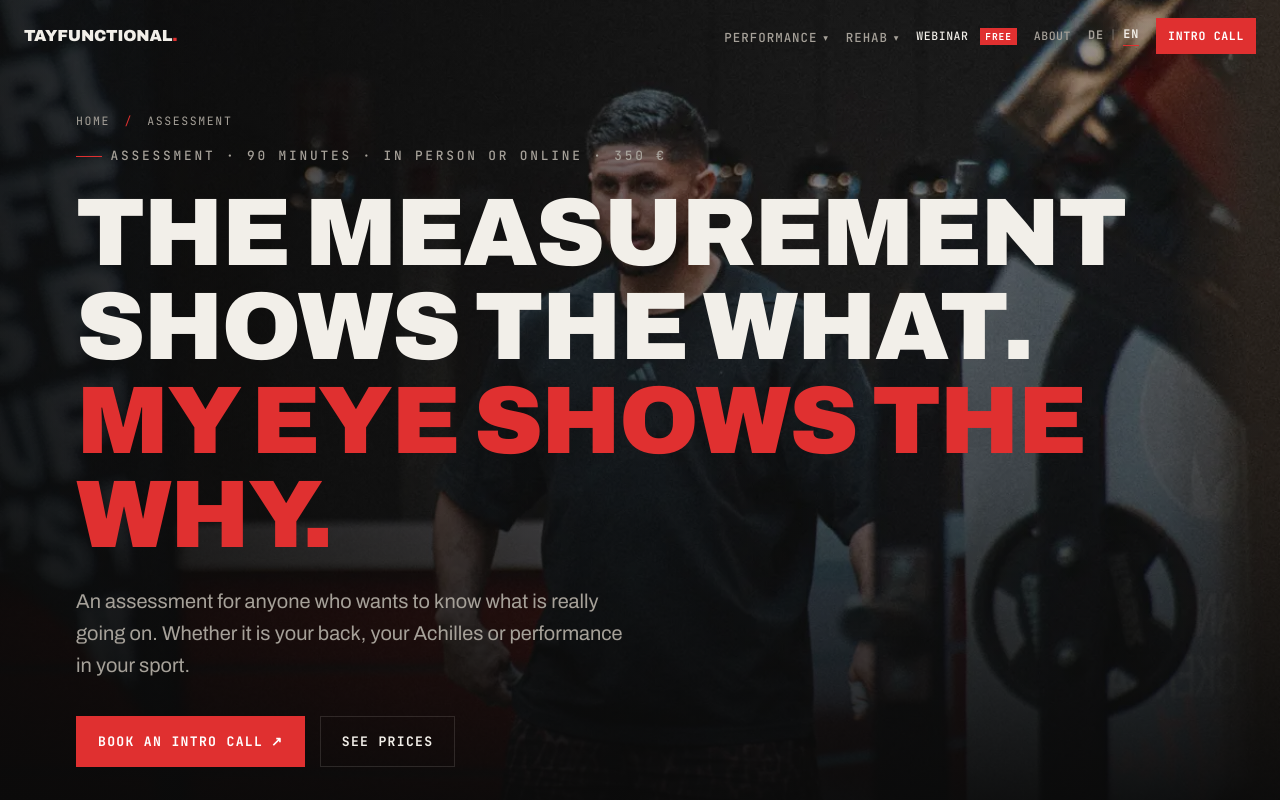
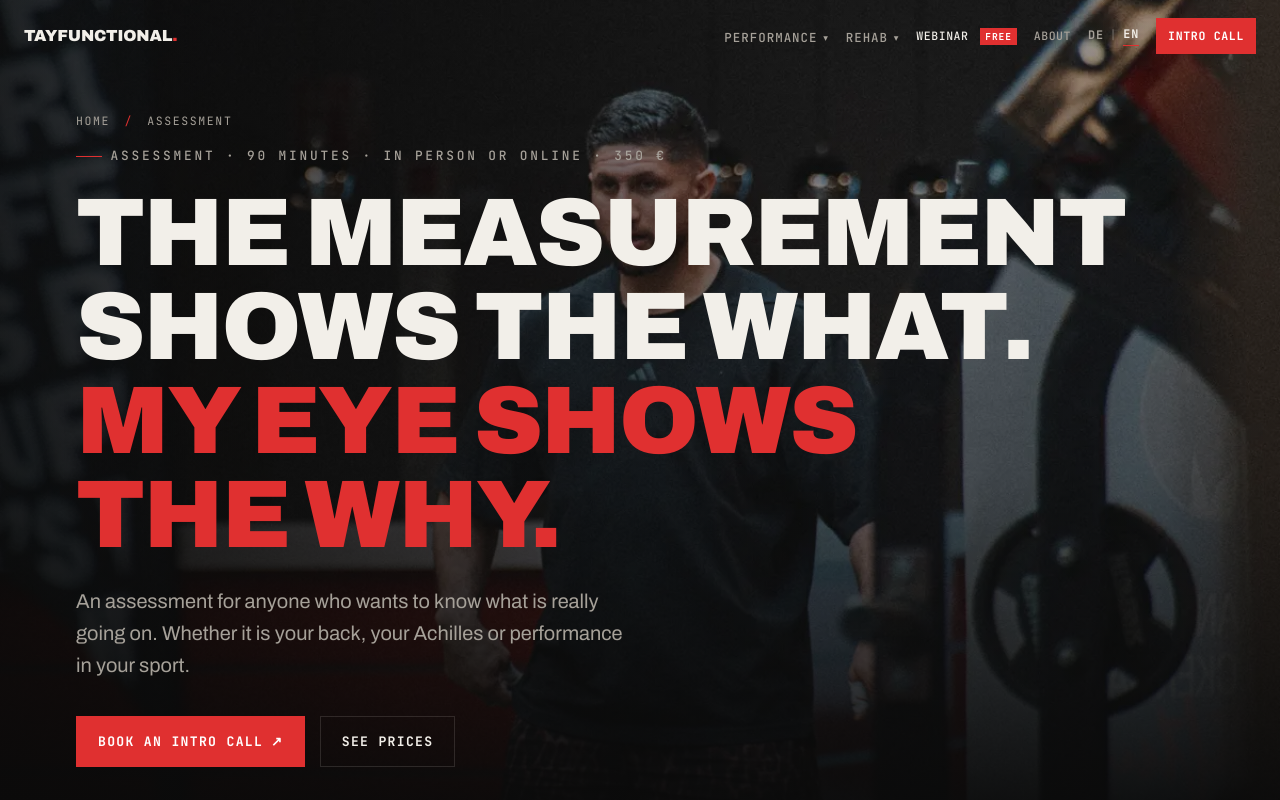
Before and after one commit to tayfunctional/tayfunctional.github.io, a plain HTML site: page en/assessment.html in a window 1280 px wide. Shown: the top 800 px of the page. Drawn offline with Linux system fonts and the light colour scheme.

Commit message:
Assessment: zweiter Satz der Überschrift ebenfalls ausbalanciert
Co-Authored-By: Claude Opus 5.5 <noreply@anthropic.com>
Claude-Session: https://claude.ai/code/session_018Kzvh2FPkdRDnjAnDtcNgD

```diff
--- a/en/assessment.html
+++ b/en/assessment.html
@@ -504,7 +504,7 @@ section{position:relative}
     <div class="subhero-inner wrap">
       <p class="crumb"><a href="index.html">Home</a> <span class="sep">/</span> Assessment</p>
       <span class="eyebrow" style="margin-top:1rem">Assessment &middot; 90 minutes &middot; in person or online &middot; 350 &euro;</span>
-      <h1 style="text-wrap:balance">The measurement shows the what.<br><span class="red">My eye shows the why.</span></h1>
+      <h1 style="text-wrap:balance">The measurement shows the what.<span class="red" style="display:block;text-wrap:balance">My eye shows the why.</span></h1>
       <p class="sublead">An assessment for anyone who wants to know what is really going on. Whether it is your back, your Achilles or performance in your sport.</p>
       <div class="hero-cta">
         <a class="btn btn-primary" href="https://calendly.com/apex-performance-official/30min?utm_source=website_en&amp;utm_medium=referral&amp;utm_content=assessment_hero" target="_blank" rel="noopener">Book an intro call <span class="ico">&#8599;</span></a>
```
Also changed, not shown: assessment.html (+1 -1 lines).
